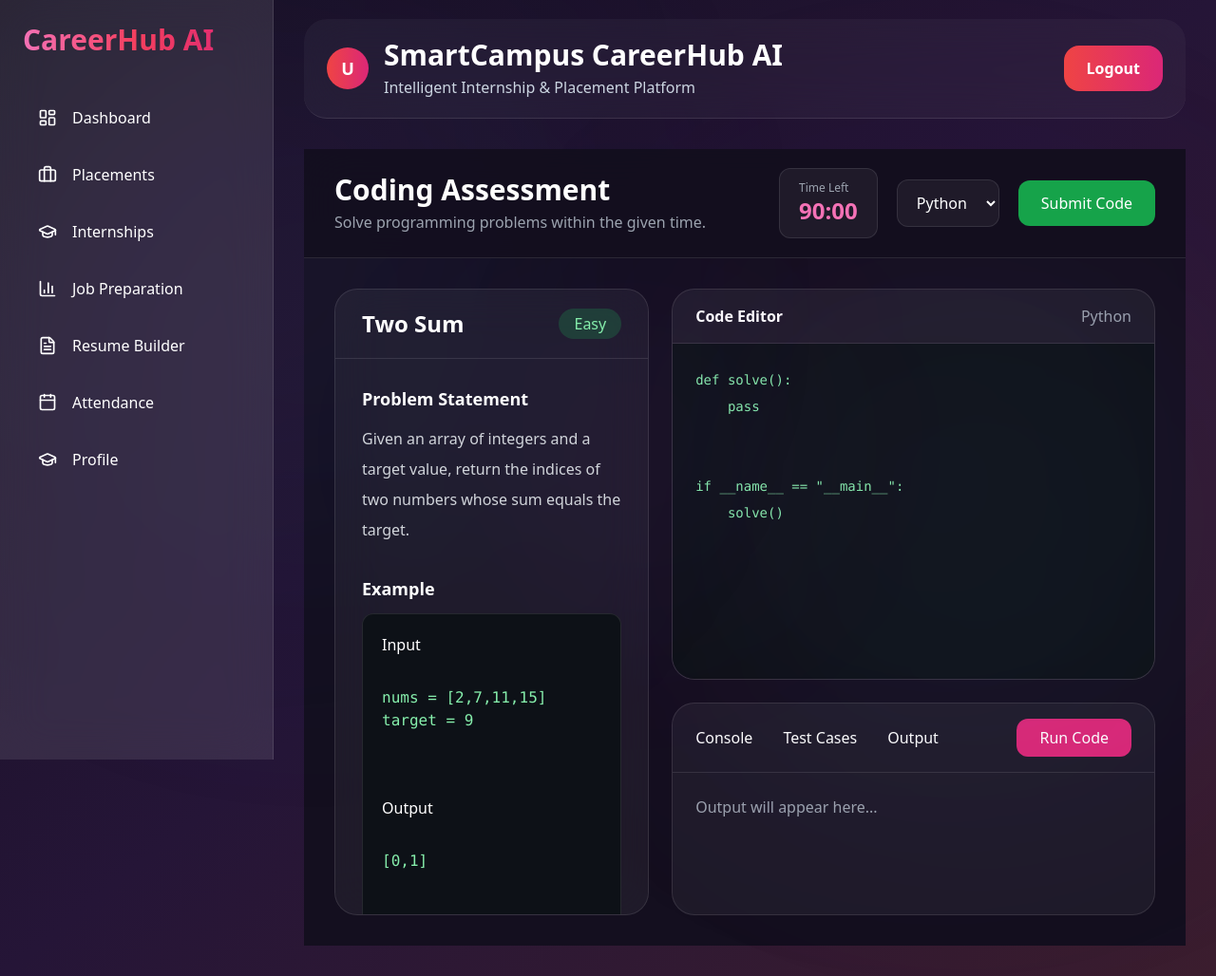
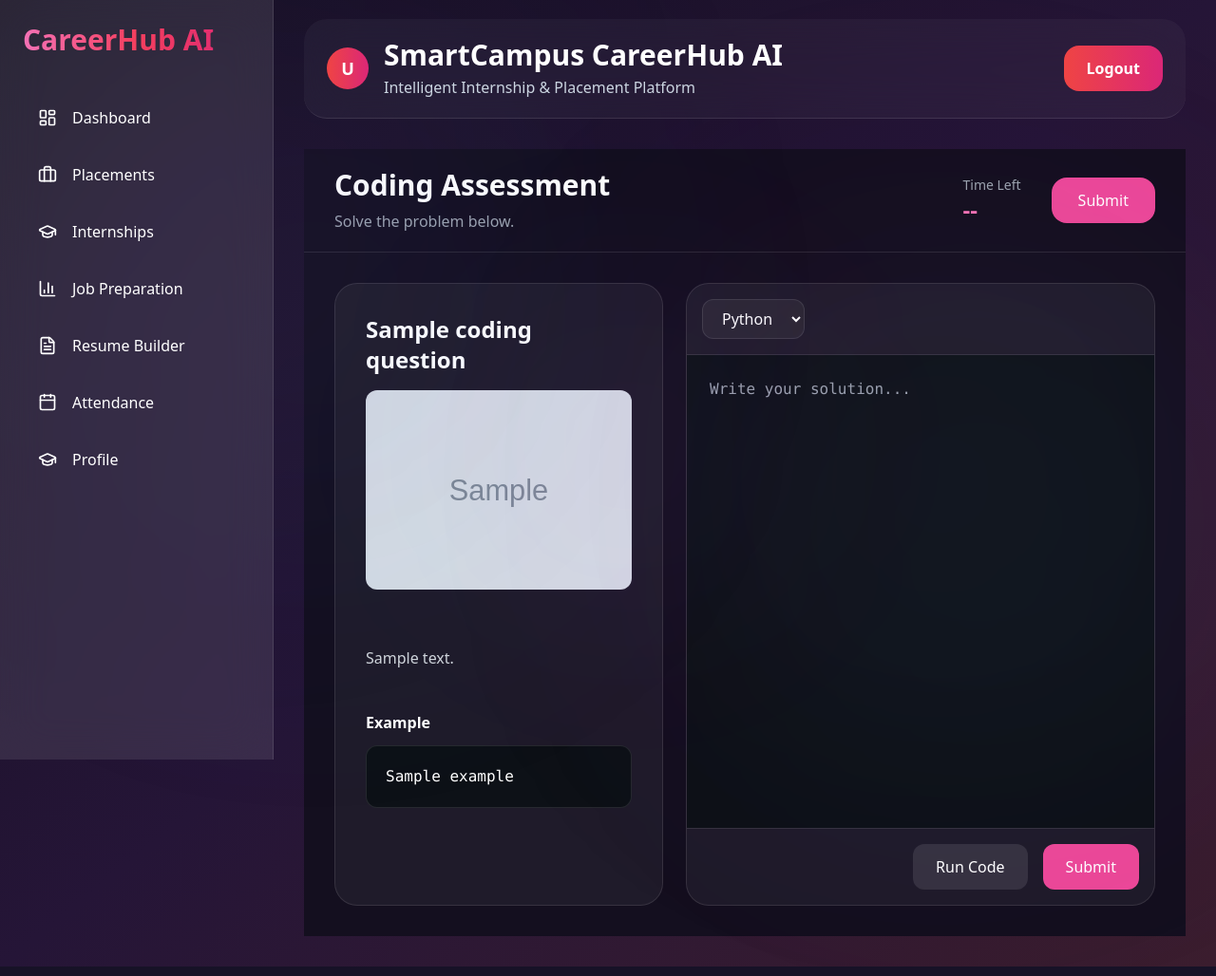
Before and after one commit to Chaitali2108-design/SmartCampus-Django, a Django app: template templates/preparation/coding/test.html in a window 1280 px wide. Shown: the whole page at 95% size. Run offline with Django 5.2, Linux system fonts and the light colour scheme; the template is opened without the code that fills it: most values are stand-ins (such as "Sample title", 1, 10 or a date in 2020); grey boxes marked "Sample" are stand-in pictures; some libraries are stand-ins or nearby versions.

Commit message:
added a space for coding question and leave them blank

```diff
--- a/templates/preparation/coding/test.html
+++ b/templates/preparation/coding/test.html
@@ -1,184 +1,103 @@
 {% extends "base.html" %} {% block content %}
 
 <div class="min-h-screen bg-[#140F1F] text-white">
-  <!-- ================= Header ================= -->
+  <!-- Header -->
 
-  <header
-    class="sticky top-0 z-50 border-b border-white/10 bg-[#140F1F]/95 backdrop-blur-xl"
-  >
+  <div class="border-b border-white/10">
     <div
       class="max-w-[1800px] mx-auto px-8 py-5 flex justify-between items-center"
     >
       <div>
         <h1 class="text-3xl font-bold">Coding Assessment</h1>
 
-        <p class="text-gray-400 mt-1">
-          Solve programming problems within the given time.
-        </p>
+        <p class="text-gray-400 mt-2">Solve the problem below.</p>
       </div>
 
-      <div class="flex items-center gap-5">
-        <div class="rounded-xl bg-white/5 border border-white/10 px-5 py-3">
-          <p class="text-xs text-gray-400">Time Left</p>
+      <div class="flex gap-8 items-center">
+        <div>
+          <p class="text-sm text-gray-400">Time Left</p>
 
-          <h2 id="timer" class="text-2xl font-bold text-pink-400">90:00</h2>
+          <h2 id="timer" class="text-2xl font-bold text-pink-400">--</h2>
         </div>
 
-        <select
-          class="bg-white/5 border border-white/10 rounded-xl px-4 py-3 focus:outline-none"
+        <button
+          id="submitBtn"
+          class="px-7 py-3 rounded-2xl bg-pink-500 hover:bg-pink-400"
         >
-          <option>Python</option>
-          <option>C++</option>
-          <option>Java</option>
-        </select>
-
-        <button
-          class="px-6 py-3 rounded-xl bg-green-600 hover:bg-green-500 transition"
-        >
-          Submit Code
+          Submit
         </button>
       </div>
     </div>
-  </header>
-
-  <!-- ================= Body ================= -->
+  </div>
 
   <div class="max-w-[1800px] mx-auto p-8">
-    <div class="grid grid-cols-10 gap-6 h-[calc(100vh-140px)]">
-      <!-- ================= Problem ================= -->
+    <div class="grid grid-cols-12 gap-6">
+      <!-- LEFT -->
 
-      <div
-        class="col-span-4 rounded-3xl border border-white/10 bg-white/5 backdrop-blur-xl overflow-hidden flex flex-col"
-      >
-        <div class="border-b border-white/10 px-7 py-5">
-          <div class="flex justify-between">
-            <h2 class="text-2xl font-bold">Two Sum</h2>
+      <div class="col-span-5">
+        <div
+          class="rounded-3xl bg-white/5 border border-white/10 h-[82vh] overflow-y-auto"
+        >
+          <div class="p-8">
+            <h2 class="text-2xl font-bold mb-4">
+              {{ coding_question.question }}
+            </h2>
 
-            <span class="px-4 py-1 rounded-full bg-green-500/20 text-green-300">
-              Easy
-            </span>
+            {% if coding_question.question_image %}
+
+            <img
+              src="{{ coding_question.question_image.url }}"
+              class="rounded-xl mb-6"
+            />
+
+            {% endif %}
+
+            <div class="whitespace-pre-line text-gray-300 leading-8">
+              {{ coding_question.description }}
+            </div>
+
+            <div class="mt-10">
+              <h3 class="font-semibold mb-3">Example</h3>
+
+              <div class="bg-[#0D1117] rounded-xl p-5 border border-white/10">
+                <pre>{{ coding_question.example }}</pre>
+              </div>
+            </div>
           </div>
-        </div>
-
-        <div class="hide-scrollbar flex-1 overflow-y-auto p-7 space-y-8">
-          <section>
-            <h3 class="font-semibold text-lg mb-3">Problem Statement</h3>
-
-            <p class="text-gray-300 leading-8">
-              Given an array of integers and a target value, return the indices
-              of two numbers whose sum equals the target.
-            </p>
-          </section>
-
-          <section>
-            <h3 class="font-semibold text-lg mb-3">Example</h3>
-
-            <div class="bg-[#0D1117] rounded-xl border border-white/10 p-5">
-              <p>Input</p>
-
-              <pre class="text-green-300 mt-2">
-
-nums = [2,7,11,15]
-target = 9
-
-                            </pre
-              >
-
-              <p class="mt-5">Output</p>
-
-              <pre class="text-green-300 mt-2">
-
-[0,1]
-
-                            </pre
-              >
-            </div>
-          </section>
-
-          <section>
-            <h3 class="font-semibold text-lg mb-3">Constraints</h3>
-
-            <ul class="list-disc ml-6 text-gray-300 space-y-2">
-              <li>2 ≤ n ≤ 10⁵</li>
-
-              <li>-10⁹ ≤ nums[i] ≤ 10⁹</li>
-
-              <li>Exactly one solution exists.</li>
-            </ul>
-          </section>
         </div>
       </div>
 
-      <!-- ================= Editor ================= -->
+      <!-- RIGHT -->
 
-      <div class="col-span-6 flex flex-col gap-6">
-        <!-- Editor -->
-
+      <div class="col-span-7">
         <div
-          class="flex-1 rounded-3xl border border-white/10 bg-white/5 overflow-hidden"
+          class="rounded-3xl bg-white/5 border border-white/10 h-[82vh] flex flex-col"
         >
-          <div class="border-b border-white/10 px-6 py-4 flex justify-between">
-            <span class="font-semibold"> Code Editor </span>
-
-            <span class="text-gray-400"> Python </span>
+          <div class="border-b border-white/10 p-4">
+            <select
+              class="bg-white/5 border border-white/10 rounded-xl px-4 py-2"
+            >
+              <option>Python</option>
+              <option>C++</option>
+              <option>Java</option>
+            </select>
           </div>
 
-          <div
-            class="h-full bg-[#0D1117] p-6 font-mono text-green-300 text-sm leading-7"
-          >
-            <pre>
-def solve():
-    pass
+          <textarea
+            class="flex-1 bg-[#0D1117] p-6 font-mono resize-none outline-none"
+            placeholder="Write your solution..."
+          ></textarea>
 
+          <div class="border-t border-white/10 p-4 flex justify-end gap-4">
+            <button class="px-6 py-3 rounded-xl bg-white/10">Run Code</button>
 
-if __name__ == "__main__":
-    solve()
-</pre
-            >
+            <button class="px-6 py-3 rounded-xl bg-pink-500">Submit</button>
           </div>
-        </div>
-
-        <!-- Bottom -->
-
-        <div
-          class="h-56 rounded-3xl border border-white/10 bg-white/5 overflow-hidden"
-        >
-          <div class="border-b border-white/10 px-6 py-4 flex justify-between">
-            <div class="flex gap-8">
-              <button>Console</button>
-
-              <button>Test Cases</button>
-
-              <button>Output</button>
-            </div>
-
-            <button class="px-6 py-2 rounded-xl bg-pink-600 hover:bg-pink-500">
-              Run Code
-            </button>
-          </div>
-
-          <div class="p-6 text-gray-400">Output will appear here...</div>
         </div>
       </div>
     </div>
   </div>
 </div>
 
-<style>
-  /* Chrome, Edge, Safari */
-  .hide-scrollbar::-webkit-scrollbar {
-    display: none;
-  }
-
-  /* Firefox */
-  .hide-scrollbar {
-    scrollbar-width: none;
-  }
-
-  /* IE */
-  .hide-scrollbar {
-    -ms-overflow-style: none;
-  }
-</style>
-
+<script src="https://cdn.jsdelivr.net/npm/monaco-editor@0.52.2/min/vs/loader.js"></script>
 {% endblock %}
```
